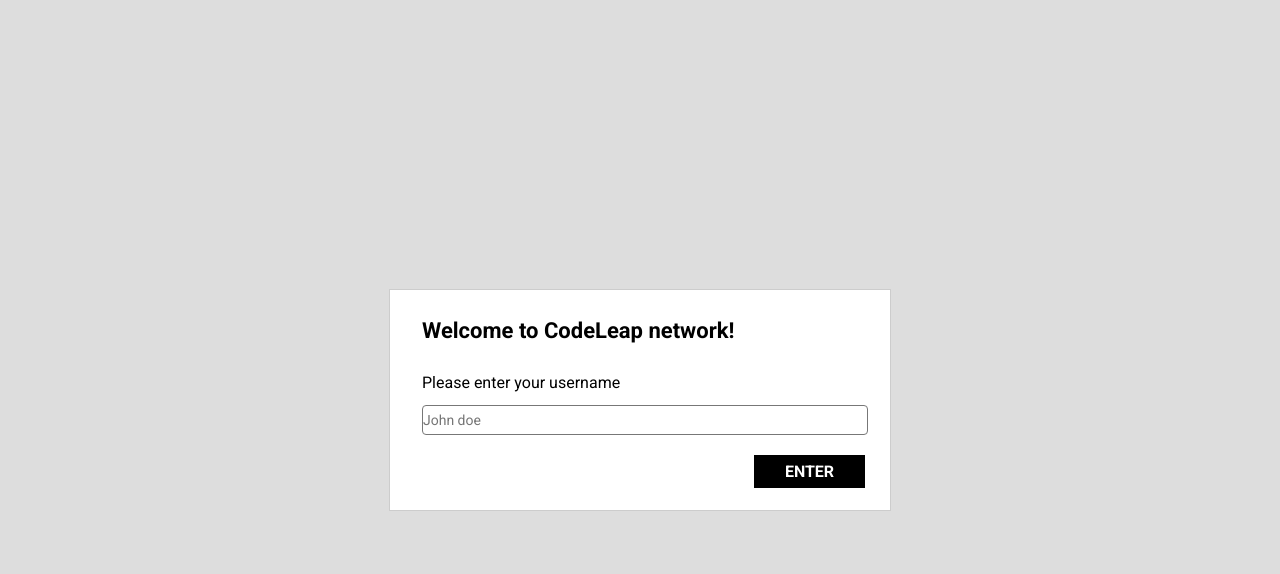
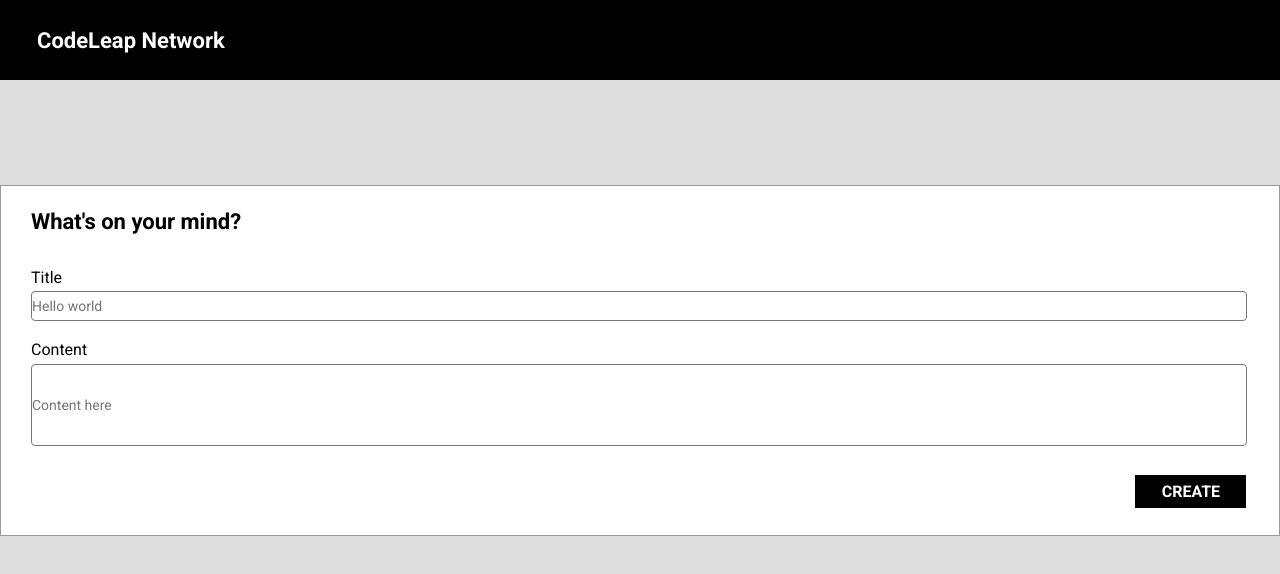
Before and after one commit to lucasvurquiza/code-lead, a React (Create React App) app: page / in a window 1280 px wide. Shown: the top 574 px of the page. Built offline with nearby package versions, Linux system fonts and the light colour scheme.

Commit message:
Criando form para postagem

```diff
--- /dev/null
+++ b/src/components/ModalForm/index.tsx
@@ -0,0 +1,20 @@
+import React from 'react'
+import './styles.css';
+
+type PropsType = {
+  titleModal: string;
+  labelButton: string;
+}
+
+export const ModalForm = (props: PropsType) => {
+  return (
+    <div className='createPost'>
+      <h1>{props.titleModal}</h1>
+      <h3 className='h3First'>Title</h3>
+      <input type="text" placeholder='Hello world'/>
+      <h3 className='h3Last'>Content</h3>
+      <input className='content' type="text" placeholder='Content here'/>
+      <button>{props.labelButton}</button>
+    </div>
+  );
+};
--- /dev/null
+++ b/src/components/ModalForm/styles.css
@@ -0,0 +1,72 @@
+.createPost {
+  width: 80rem;
+  height: 21.813rem;
+  background-color: #FFF;
+  border: 0.063rem solid #999999;
+}
+
+.createPost h1 {
+  background-color: #FFF;
+  margin-top: 1.438rem;
+  margin-left: 1.875rem;
+  font-family: 'Roboto', sans-serif;
+  font-weight: 700;
+  font-size: 1.375rem;
+}
+
+.createPost .h3First {
+  background-color: #FFF;
+  margin-top: 2.125rem;
+  margin-left: 1.875rem;
+  font-family: 'Roboto', sans-serif;
+  font-weight: 400;
+  font-size: 1rem;
+}
+
+.createPost .h3Last {
+  background-color: #FFF;
+  margin-top: 1.188rem;
+  margin-left: 1.875rem;
+  font-family: 'Roboto', sans-serif;
+  font-weight: 400;
+  font-size: 1rem;
+}
+
+.createPost input {
+  background-color: #FFF;
+  margin-top: 0.3rem;
+  margin-left: 1.875rem;
+  margin-right: 1.875rem;
+  width: 95%;
+  height: 1.75rem;
+  border: 0.063rem solid #777777;
+  border-radius: 0.25rem;
+  font-family: 'Roboto', sans-serif;
+  font-weight: 400;
+  font-size: 0.875rem;
+}
+
+
+.createPost .content{
+  height: 5rem;
+}
+
+.createPost button {
+  margin-top: 1.8rem;
+  margin-left: 70.9rem;
+  width: 6.938rem;
+  height: 2.063rem;
+  font-size: 1rem;
+  border-style: none;
+  background-color: #000000;
+  font-family: 'Roboto', sans-serif;
+  font-weight: 700;
+  font-size: 1rem;
+  color: #FFF;
+}
+
+.createPost button:active {
+  background-color: #FFF;
+  color: #000000;
+  border: 0.063rem solid #000000;
+}
--- /dev/null
+++ b/src/components/Navbar/index.tsx
@@ -0,0 +1,13 @@
+import "./styles.css";
+
+export const Navbar = () => {
+  return (
+    <div>
+      <ul className="nav">
+        <li>
+          <h1>CodeLeap Network</h1>
+        </li>
+      </ul>
+    </div>
+  );
+};
--- /dev/null
+++ b/src/components/Navbar/styles.css
@@ -0,0 +1,27 @@
+.nav {
+  width: 100%;
+  height: 5rem;
+  float: left;
+  padding: 0;
+  list-style: none;
+  background-color: #000000;
+  display: flex;
+}
+
+.nav li {
+  float: left;
+  background-color: #000000;
+}
+
+.nav li h1 {
+  display: block;
+  background-color: #000000;
+  color: #FFF;
+  margin-left: 2.313rem;
+  font-family: 'Roboto', sans-serif;
+  font-weight: 700;
+  font-size: 1.375rem;
+  position: relative;
+  top: 50%;
+  transform: translateY(-50%);
+}
--- a/src/pages/App.tsx
+++ b/src/pages/App.tsx
@@ -1,12 +1,16 @@
 import React from 'react';
-import { Signup } from '../components/Signup';
+import { ModalForm } from '../components/ModalForm';
+import { Navbar } from '../components/Navbar';
 import './styles.css';
 
 function App() {
   return (
-    <div className='modalSignup'>
-      <Signup />
-    </div>
+    <>
+      <Navbar/>
+      <div className='modalCreateForm'>
+        <ModalForm titleModal={`What's on your mind?`} labelButton='CREATE'/>
+      </div>
+    </>
   );
 }
 
--- a/src/pages/styles.css
+++ b/src/pages/styles.css
@@ -1,3 +1,8 @@
+* {
+  background-color: #FFF;
+}
+
+/*Estilo para Signup NÃO APAGAR*/
 .modalSignup {
   position: fixed;
   top: 50%;
@@ -5,3 +10,13 @@
   -webkit-transform: translate(-50%, -50%);
   transform: translate(-50%, -50%);
 }
+
+/*Estilo para o ModalForm NÃO APAGAR*/
+.modalCreateForm {
+  width: 100vw;
+  height: 70vh;
+  display: flex;
+  flex-direction: row;
+  justify-content: center;
+  align-items: center
+}
```
